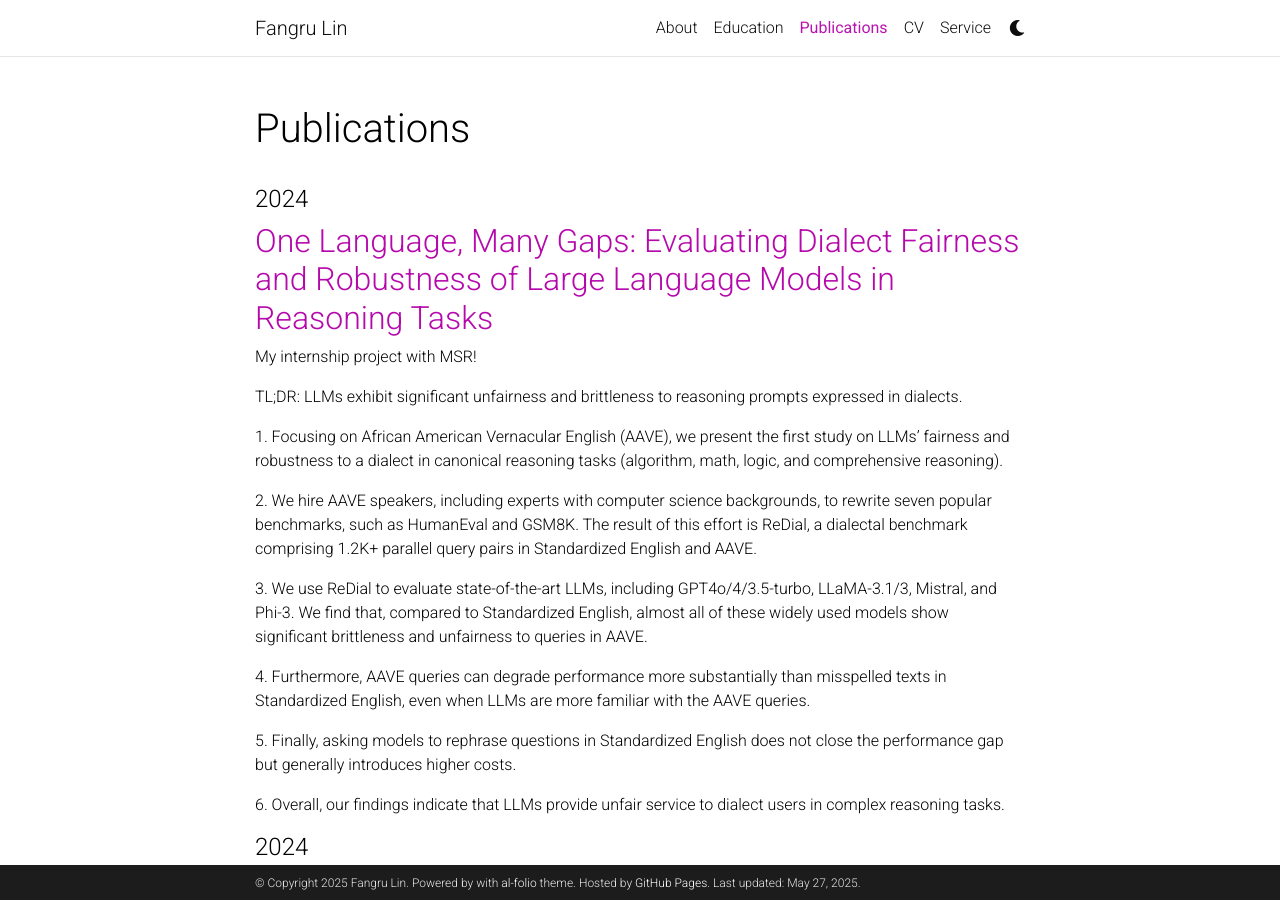
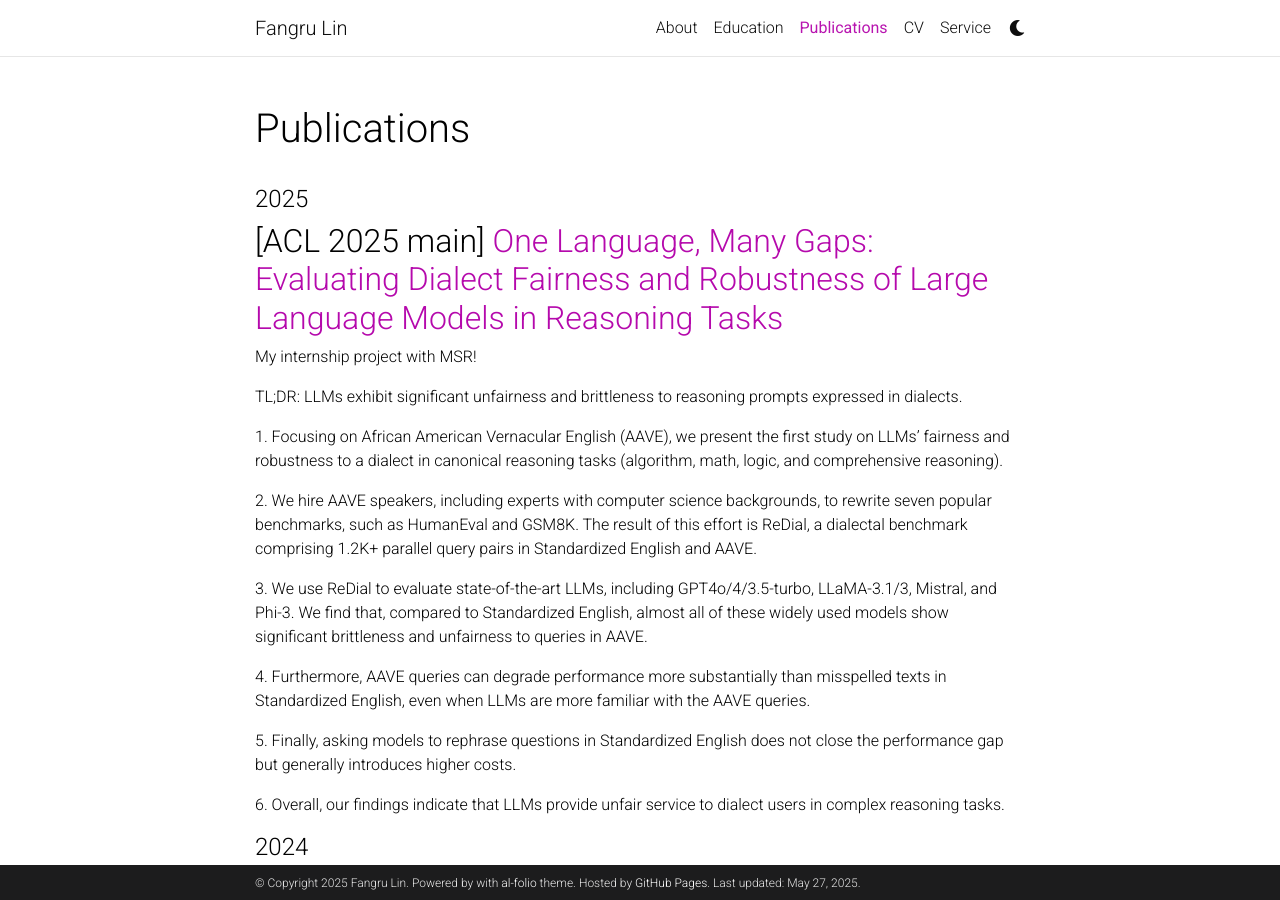
Before and after one commit to fangru-lin/fangru-lin.github.io, a Jekyll site: the page built from _pages/publications.md, in a window 1280 px wide and 900 px high. Built offline with Jekyll 4.4.1, drawn with Linux system fonts in a browser that asks for light colours; full-size pictures stand in for the smaller copies a plugin makes; comment, search, counter and statistics services are not loaded; a style sheet for code colours, icons or effects is not loaded.

Commit message:
new commit

```diff
--- a/_pages/publications.md
+++ b/_pages/publications.md
@@ -10,8 +10,8 @@ nav_order: 4
 <!-- _pages/publications.md -->
 <div class="News">
 
-<h4 class="year">2024</h4>
-  <h2><a href="https://arxiv.org/pdf/2410.11005" target="_blank">One Language, Many Gaps: Evaluating Dialect Fairness and Robustness of Large Language Models in Reasoning Tasks</a></h2>
+<h4 class="year">2025</h4>
+  <h2>[ACL 2025 main] <a href="https://arxiv.org/pdf/2410.11005" target="_blank">One Language, Many Gaps: Evaluating Dialect Fairness and Robustness of Large Language Models in Reasoning Tasks</a></h2>
   <p>My internship project with MSR!</p>
 
   <!-- <img src="../assets/img/graph-llm.png" style="width: 60%;" alt="alternatetext"> -->
```
Also changed, not shown: _news/announcement_9.md (added, +7 -0 lines).
